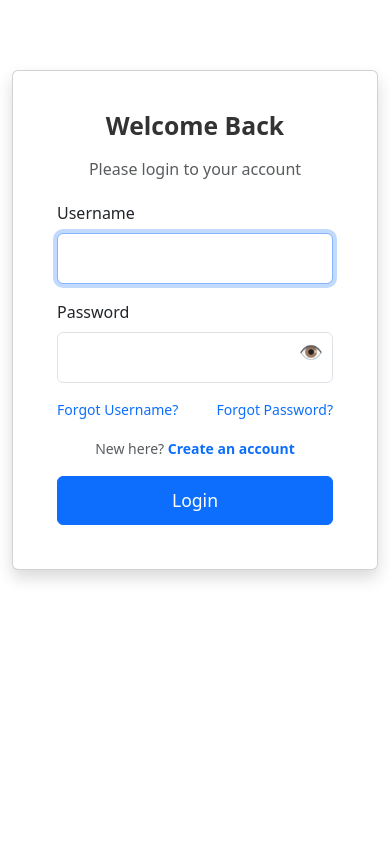
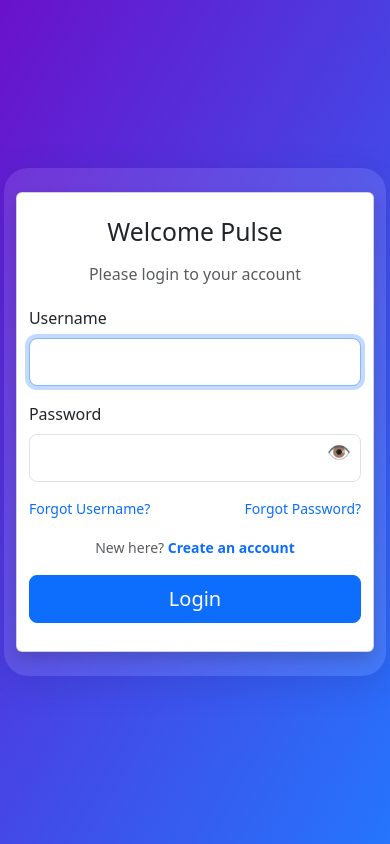
Before and after one commit to dhanunjay20/pulse-fos-fe, a React (Vite) app: page /login in a window 390 px wide. Built offline with nearby package versions, Linux system fonts and the light colour scheme.

Commit message:
login page updated

```diff
--- a/src/pages/DashboardLayout/DashboardLayout.jsx
+++ b/src/pages/DashboardLayout/DashboardLayout.jsx
@@ -38,8 +38,8 @@ const DashboardLayout = () => {
       </div>
 
       <main
-        className="flex-grow-1 container-fluid p-3"
-        style={{ paddingTop: `${navHeight}px` }}
+        className="flex-grow-1 container-fluid"
+        style={{ paddingTop: '70px' }}
       >
         <Outlet />
       </main>
--- a/src/pages/Login/Login.css
+++ b/src/pages/Login/Login.css
@@ -1,110 +1,96 @@
-.card {
-  border: none;
-  border-radius: 10px;
-  background-color: #ffffff;
+body {
+  margin: 0;
+  padding: 0;
+}
+.login-bg {
+  min-height: 100vh;
+  width: 100vw;
+  background: linear-gradient(120deg, #6a11cb 0%, #2575fc 100%);
+  display: flex;
+  align-items: center;
+  justify-content: center;
 }
 
-.card h2 {
-  font-weight: 600;
-  color: #333;
+.login-container {
+  display: flex;
+  width: 900px;
+  max-width: 98vw;
+  min-height: 600px;
+  background: rgba(255,255,255,0.10);
+  border-radius: 24px;
+  box-shadow: 0 8px 32px 0 rgba(31,38,135,0.2);
+  overflow: hidden;
 }
 
-.card p {
-  color: #6c757d;
+.login-left,
+.login-right {
+  flex: 1;
+  display: flex;
+  align-items: center;
+  justify-content: center;
+  padding: 32px;
 }
 
-.card input.form-control-lg {
-  border-radius: 6px;
-  padding: 0.75rem 1rem;
-  font-size: 1.05rem;
+.login-left {
+  background: rgba(255,255,255,0.15);
 }
 
-.card .btn-primary {
-  font-weight: 500;
-  border-radius: 6px;
-  transition: background-color 0.3s ease;
+.login-image {
+  width: 100%;
+  height: 100%;
+  max-width: 350px;
+  object-fit: cover;
+  border-radius: 16px;
+  /* No box-shadow */
 }
 
-.card .btn-lg {
-  font-size: 1.1rem;
-  padding: 0.65rem;
-}
-
-.card .btn-primary:disabled {
-  opacity: 0.7;
-  cursor: not-allowed;
-}
-
-a.text-decoration-none {
-  color: #0d6efd;
-}
-
-a.text-decoration-none:hover {
-  text-decoration: underline;
-}
-
-.toast {
-  animation: fadeInSlide 0.5s ease-in-out;
-  min-width: 250px;
-}
-
-@keyframes fadeInSlide {
-  0% {
-    transform: translateX(100%);
-    opacity: 0;
-  }
-  100% {
-    transform: translateX(0%);
-    opacity: 1;
-  }
-}
-
-.toast-progress-bar {
-  height: 4px;
-  animation: toastProgress 3s linear forwards;
-  border-bottom-left-radius: 3px;
-  border-bottom-right-radius: 3px;
-}
-
-@keyframes toastProgress {
-  from {
-    width: 100%;
-  }
-  to {
-    width: 0%;
-  }
-}
-
-.fade-in {
-  animation: fadeInUp 0.6s ease;
-}
-
-@keyframes fadeInUp {
-  0% {
-    opacity: 0;
-    transform: translateY(30px);
-  }
-  100% {
-    opacity: 1;
-    transform: translateY(0);
-  }
+.login-card {
+  width: 100%;
+  max-width: 370px;
+  border-radius: 18px;
+  background: rgba(255,255,255,0.95);
+  border: none;
+  padding: 32px 24px;
+  box-shadow: 0 4px 24px rgba(0,0,0,0.10);
 }
 
 .password-toggle {
   position: absolute;
+  right: 14px;
   top: 38px;
-  right: 10px;
   cursor: pointer;
+  font-size: 1.2rem;
   user-select: none;
-  font-size: 1.2rem;
 }
 
-.login-card {
-  padding: 0 40px 40px 40px;
+.fade-in {
+  animation: fadeIn 1s;
 }
 
-@media (max-width: 576px) {
+@keyframes fadeIn {
+  from { opacity: 0; transform: translateY(30px);}
+  to { opacity: 1; transform: translateY(0);}
+}
+
+@media (max-width: 900px) {
+  .login-container {
+    flex-direction: column;
+    min-height: 0;
+    width: 98vw;
+  }
+  .login-left {
+    display: none;
+  }
+  .login-right {
+    flex: unset;
+    width: 100%;
+    padding: 24px 12px;
+  }
+  .login-image {
+    max-width: 220px;
+  }
   .login-card {
-    padding: 0 30px 30px 30px;
+    max-width: 100%;
+    padding: 24px 8px;
   }
 }
--- a/src/pages/Login/Login.jsx
+++ b/src/pages/Login/Login.jsx
@@ -3,6 +3,7 @@ import axios from "axios";
 import { Link, useNavigate } from "react-router-dom";
 import { showToast } from "../../components/ToastProvider";
 import "./Login.css";
+import loginImage from "../../assets/loginImage.svg"
 
 function Login() {
   const [username, setUsername] = useState("");
@@ -39,8 +40,7 @@ function Login() {
       localStorage.setItem("isLoggedIn", "true");
       localStorage.setItem("loginTime", Date.now().toString());
 
-      // Set role and employee info for navbar/route protection
-      const role = response.data?.employeeRole?.toLowerCase(); // 'owner', 'manager', 'employee'
+      const role = response.data?.employeeRole?.toLowerCase();
       localStorage.setItem("role", role);
       localStorage.setItem(
         "employee",
@@ -77,14 +77,15 @@ function Login() {
   };
 
   return (
-    <div className="container d-flex justify-content-center align-items-center">
-      <div
-        className={`card shadow w-100 login-card ${animateCard ? "fade-in" : ""}`}
-        style={{ maxWidth: "500px", padding: "40px" }}
-      >
-        <h2 className="text-center mb-3">Welcome Back</h2>
+    <div className="login-bg">
+      <div className="login-container">
+        <div className="login-left">
+          <img src={loginImage} alt="Login Illustration" className="login-image" />
+        </div>
+        <div className="login-right">
+          <div className={`card shadow login-card ${animateCard ? "fade-in" : ""}`}>
+            <h2 className="text-center mb-3">Welcome Pulse</h2>
             <p className="text-center text-muted">Please login to your account</p>
-
             <form onSubmit={handleSubmit} className="p-1">
               <div className="mb-3">
                 <label className="form-label">Username</label>
@@ -97,7 +98,6 @@ function Login() {
                   autoFocus
                 />
               </div>
-
               <div className="mb-3 position-relative">
                 <label className="form-label">Password</label>
                 <input
@@ -111,18 +111,10 @@ function Login() {
                   className="password-toggle"
                   onClick={() => setShowPassword((prev) => !prev)}
                   title={showPassword ? "Hide password" : "Show password"}
-              style={{
-                position: "absolute",
-                right: "10px",
-                top: "38px",
-                cursor: "pointer",
-                fontSize: "1.2rem"
-              }}
                 >
                   {showPassword ? "🙈" : "👁️"}
                 </span>
               </div>
-
               <div className="d-flex justify-content-between mb-3">
                 <a href="#" className="text-decoration-none small">
                   Forgot Username?
@@ -131,14 +123,12 @@ function Login() {
                   Forgot Password?
                 </a>
               </div>
-
               <div className="text-center mb-3">
                 <span className="text-muted small">New here? </span>
                 <Link to="/signup" className="text-decoration-none small fw-semibold">
                   Create an account
                 </Link>
               </div>
-
               <button
                 type="submit"
                 className="btn btn-primary btn-lg w-100 d-flex align-items-center justify-content-center"
@@ -157,13 +147,14 @@ function Login() {
                   "Login"
                 )}
               </button>
-
               {errorMessage && (
                 <div className="text-danger text-center mt-2 small">{errorMessage}</div>
               )}
             </form>
           </div>
         </div>
+      </div>
+    </div>
   );
 }
 
```
Also changed, not shown: src/assets/loginImage.svg (added). Lines whose indentation alone changed are shown as unchanged.
